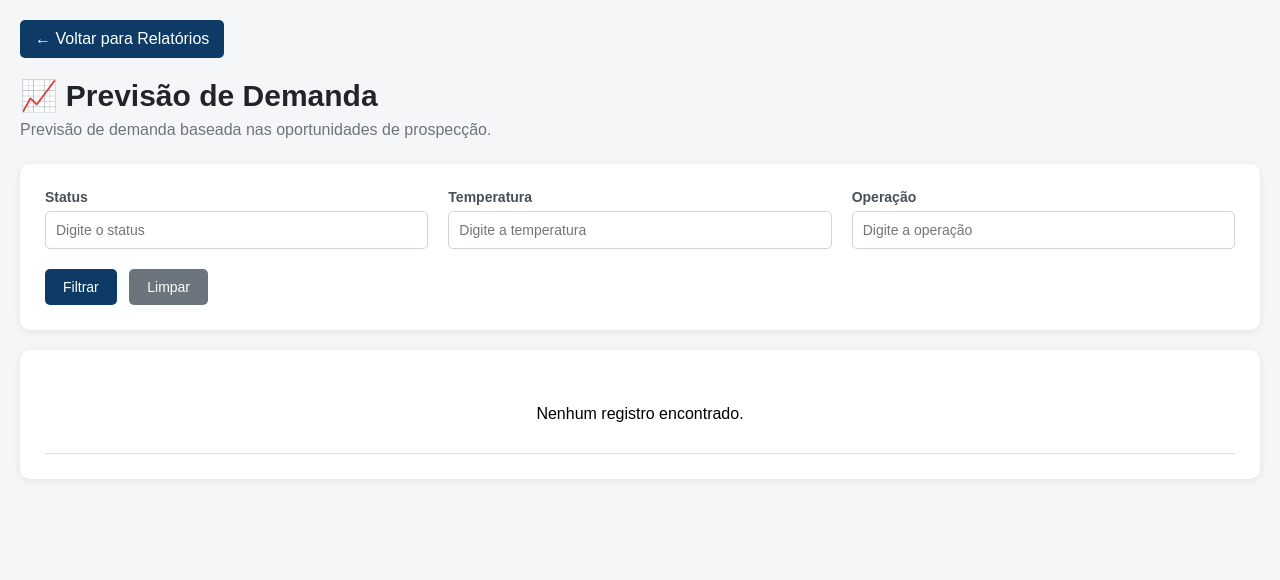
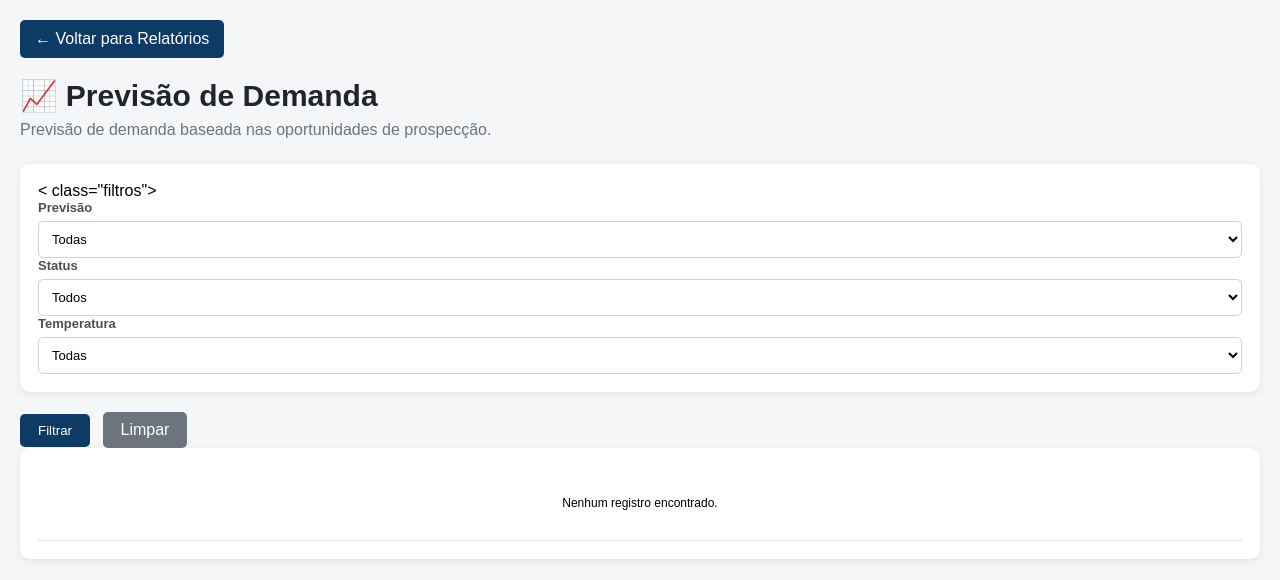
Before and after one commit to fabiurbina/PortalInterno, a Django app: page /relatorios/previsao-demanda/ in a window 1280 px wide. Shown: the top 580 px of the page. Run offline with Django 5.2, Linux system fonts and the light colour scheme; data that the repository does not hold is empty.

Commit message:
relatório atualização

```diff
--- a/pedidos/mysql_service.py
+++ b/pedidos/mysql_service.py
@@ -819,8 +819,10 @@ def buscar_posicao_estoque(nome_estoque=None):
 def buscar_previsao_demanda(
     status=None,
     Temperatura=None,
-    identificacao_cDesOp=None
+    identificacao_cDesOp=None,
+    previsao=None
 ):
+
     sql = """
         SELECT *
         FROM ViesanoDW.vw_previsao_demandas
@@ -837,9 +839,10 @@ def buscar_previsao_demanda(
         filtros.append("Temperatura = %s")
         parametros.append(Temperatura)
 
-    if identificacao_cDesOp:
-        filtros.append("identificacao_cDesOp = %s")
-        parametros.append(identificacao_cDesOp)
+
+    if previsao:
+        filtros.append("previsao = %s")
+        parametros.append(previsao)
 
     if filtros:
         sql += " WHERE " + " AND ".join(filtros)
--- a/pedidos/templates/relatorios/previsao_demanda.html
+++ b/pedidos/templates/relatorios/previsao_demanda.html
@@ -11,6 +11,10 @@
 
     <style>
 
+        * {
+            box-sizing: border-box;
+        }
+
         body {
             font-family: Arial, sans-serif;
             background-color: #f5f6f8;
@@ -19,9 +23,11 @@
         }
 
         .container {
+            width: 100%;
             max-width: 1400px;
             margin: 0 auto;
         }
+
 
         /* CABEÇALHO */
 
@@ -41,7 +47,7 @@
         }
 
 
-        /* BOTÃO VOLTAR */
+        /* VOLTAR */
 
         .btn-voltar {
             display: inline-block;
@@ -54,12 +60,12 @@
         }
 
 
-        /* CARDS */
+        /* CARD */
 
         .card {
             background-color: white;
             border-radius: 10px;
-            padding: 25px;
+            padding: 18px;
             box-shadow: 0 2px 8px rgba(0, 0, 0, 0.08);
             margin-bottom: 20px;
         }
@@ -69,8 +75,8 @@
 
         .filtros {
             display: grid;
-            grid-template-columns: repeat(3, 1fr);
-            gap: 20px;
+            grid-template-columns: repeat(4, 1fr);
+            gap: 15px;
         }
 
         .filtro {
@@ -79,75 +85,79 @@
         }
 
         .filtro label {
-            font-size: 14px;
+            font-size: 13px;
             font-weight: bold;
             color: #495057;
             margin-bottom: 6px;
         }
 
-        .filtro input {
-            padding: 10px;
+        .filtro select {
+            width: 100%;
+            padding: 9px;
             border: 1px solid #ced4da;
             border-radius: 5px;
-            font-size: 14px;
+            background-color: white;
+            font-size: 13px;
         }
 
 
         /* BOTÕES */
 
         .botoes {
-            margin-top: 20px;
+            margin-top: 15px;
         }
 
         .btn-filtrar {
             background-color: #0D3B66;
             color: white;
             border: none;
-            padding: 10px 18px;
+            padding: 9px 18px;
             border-radius: 5px;
             cursor: pointer;
-            font-size: 14px;
-        }
-
-        .btn-filtrar:hover {
-            background-color: #092d4f;
         }
 
         .btn-limpar {
             display: inline-block;
             margin-left: 8px;
-            padding: 10px 18px;
+            padding: 9px 18px;
             background-color: #6c757d;
             color: white;
             text-decoration: none;
             border-radius: 5px;
-            font-size: 14px;
         }
 
 
         /* TABELA */
 
         .tabela-container {
-            overflow-x: auto;
+            width: 100%;
         }
 
         table {
             width: 100%;
+            table-layout: fixed;
             border-collapse: collapse;
         }
 
         th {
             background-color: #0D3B66;
             color: white;
-            padding: 12px;
+            padding: 10px 8px;
             text-align: left;
-            white-space: nowrap;
+            font-size: 12px;
+            word-break: break-word;
         }
 
         td {
-            padding: 10px;
+            padding: 8px;
             border-bottom: 1px solid #dee2e6;
-            white-space: nowrap;
+            font-size: 12px;
+            vertical-align: top;
+
+            /* permite quebrar textos grandes */
+            white-space: normal;
+            overflow-wrap: anywhere;
+            word-break: break-word;
         }
 
         tr:hover {
@@ -155,12 +165,68 @@
         }
 
 
+        /* LARGURA DAS COLUNAS */
+
+        th:nth-child(1),
+        td:nth-child(1) {
+            width: 13%;
+        }
+
+        th:nth-child(2),
+        td:nth-child(2) {
+            width: 32%;
+        }
+
+        th:nth-child(3),
+        td:nth-child(3) {
+            width: 10%;
+        }
+
+        th:nth-child(4),
+        td:nth-child(4) {
+            width: 14%;
+        }
+
+        th:nth-child(5),
+        td:nth-child(5) {
+            width: 13%;
+        }
+
+        th:nth-child(6),
+        td:nth-child(6) {
+            width: 8%;
+        }
+
+        th:nth-child(7),
+        td:nth-child(7) {
+            width: 10%;
+        }
+
+
         /* RESPONSIVO */
 
-        @media (max-width: 900px) {
+        @media (max-width: 1000px) {
+
+            .filtros {
+                grid-template-columns: repeat(2, 1fr);
+            }
+
+        }
+
+        @media (max-width: 600px) {
 
             .filtros {
                 grid-template-columns: 1fr;
+            }
+
+            .cabecalho h1 {
+                font-size: 24px;
+            }
+
+            th,
+            td {
+                font-size: 11px;
+                padding: 6px;
             }
 
         }
@@ -203,7 +269,39 @@
 
         <form method="GET">
 
-            <div class="filtros">
+            < class="filtros">
+
+
+                <!-- PREVISÃO -->
+
+                <div class="filtro">
+
+                    <label for="previsao">
+                        Previsão
+                    </label>
+
+                    <select name="previsao" id="previsao">
+
+                        <option value="">
+                            Todas
+                        </option>
+
+                        {% for item in previsao_lista %}
+
+                            <option
+                                value="{{ item }}"
+                                {% if request.GET.previsao == item|stringformat:"s" %}
+                                    selected
+                                {% endif %}
+                            >
+                                {{ item }}
+                            </option>
+
+                        {% endfor %}
+
+                    </select>
+
+                </div>
 
 
                 <!-- STATUS -->
@@ -214,13 +312,26 @@
                         Status
                     </label>
 
-                    <input
-                        type="text"
-                        id="status"
-                        name="status"
-                        value="{{ request.GET.status|default:'' }}"
-                        placeholder="Digite o status"
-                    >
+                    <select name="status" id="status">
+
+                        <option value="">
+                            Todos
+                        </option>
+
+                        {% for item in status_lista %}
+
+                            <option
+                                value="{{ item }}"
+                                {% if request.GET.status == item %}
+                                    selected
+                                {% endif %}
+                            >
+                                {{ item }}
+                            </option>
+
+                        {% endfor %}
+
+                    </select>
 
                 </div>
 
@@ -233,32 +344,26 @@
                         Temperatura
                     </label>
 
-                    <input
-                        type="text"
-                        id="Temperatura"
-                        name="Temperatura"
-                        value="{{ request.GET.Temperatura|default:'' }}"
-                        placeholder="Digite a temperatura"
-                    >
+                    <select name="Temperatura" id="Temperatura">
 
-                </div>
+                        <option value="">
+                            Todas
+                        </option>
 
+                        {% for item in temperatura_lista %}
 
-                <!-- OPERAÇÃO -->
+                            <option
+                                value="{{ item }}"
+                                {% if request.GET.Temperatura == item %}
+                                    selected
+                                {% endif %}
+                            >
+                                {{ item }}
+                            </option>
 
-                <div class="filtro">
+                        {% endfor %}
 
-                    <label for="identificacao_cDesOp">
-                        Operação
-                    </label>
-
-                    <input
-                        type="text"
-                        id="identificacao_cDesOp"
-                        name="identificacao_cDesOp"
-                        value="{{ request.GET.identificacao_cDesOp|default:'' }}"
-                        placeholder="Digite a operação"
-                    >
+                    </select>
 
                 </div>
 
--- a/pedidos/views.py
+++ b/pedidos/views.py
@@ -1825,17 +1825,49 @@ def previsao_demanda(request):
     status = request.GET.get("status")
     Temperatura = request.GET.get("Temperatura")
     identificacao_cDesOp = request.GET.get("identificacao_cDesOp")
+    previsao = request.GET.get("previsao")
 
     dados = buscar_previsao_demanda(
         status=status,
         Temperatura=Temperatura,
-        identificacao_cDesOp=identificacao_cDesOp
+        identificacao_cDesOp=identificacao_cDesOp,
+        previsao=previsao
+    )
+
+    # Valores disponíveis para os filtros
+    todos_dados = buscar_previsao_demanda()
+
+    status_lista = sorted(
+        set(
+            item["status"]
+            for item in todos_dados
+            if item.get("status")
+        )
+    )
+
+    temperatura_lista = sorted(
+        set(
+            item["Temperatura"]
+            for item in todos_dados
+            if item.get("Temperatura")
+        )
+    )
+
+    previsao_lista = sorted(
+        set(
+            item["previsao"]
+            for item in todos_dados
+            if item.get("previsao")
+        )
     )
 
     return render(
         request,
         "relatorios/previsao_demanda.html",
         {
-            "dados": dados
+            "dados": dados,
+            "status_lista": status_lista,
+            "temperatura_lista": temperatura_lista,
+            "previsao_lista": previsao_lista,
         }
     )
```
